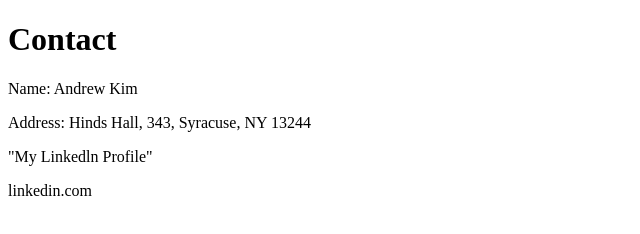
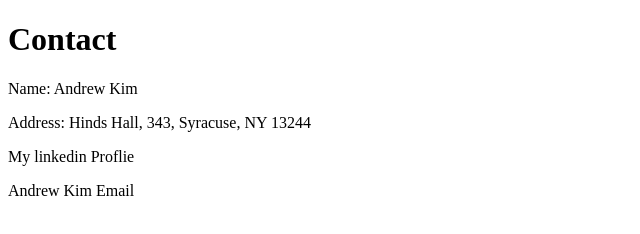
Before and after one commit to akim63-su/ist263, a plain HTML site: page lab03/contact.html in a window 1280 px wide. Shown: the whole page, without its empty margins (0-640 px from the left). Drawn offline with Linux system fonts and the light colour scheme.

Commit message:
Update contact.html

```diff
--- a/lab03/contact.html
+++ b/lab03/contact.html
@@ -8,9 +8,9 @@
 <h1>Contact</h1>
 <p>Name: Andrew Kim</p>
 <p>Address: Hinds Hall, 343, Syracuse, NY 13244</p>
-<p>"My Linkedln Profile"</p>
 <p>
-<a herf="https://www.linkedin.com/in/andrew-kim-a4206a383/"target="_blank">linkedin.com</a>
+<a herf="https://www.linkedin.com/in/andrew-kim-a4206a383/"target="_blank">My linkedin Proflie</a>
+<p> <a herf="mailto:akim63@syr.edu">Andrew Kim Email</a></p>
 </p>
 
 
```
